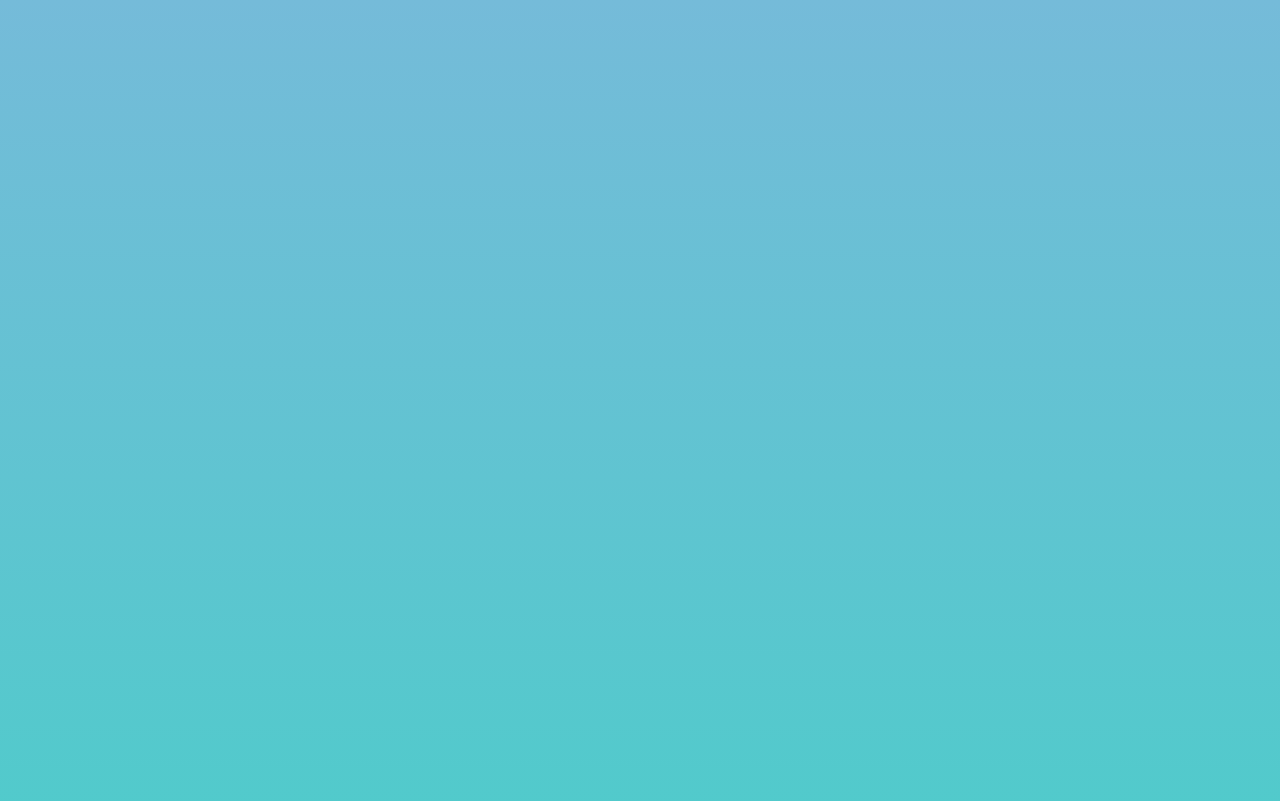
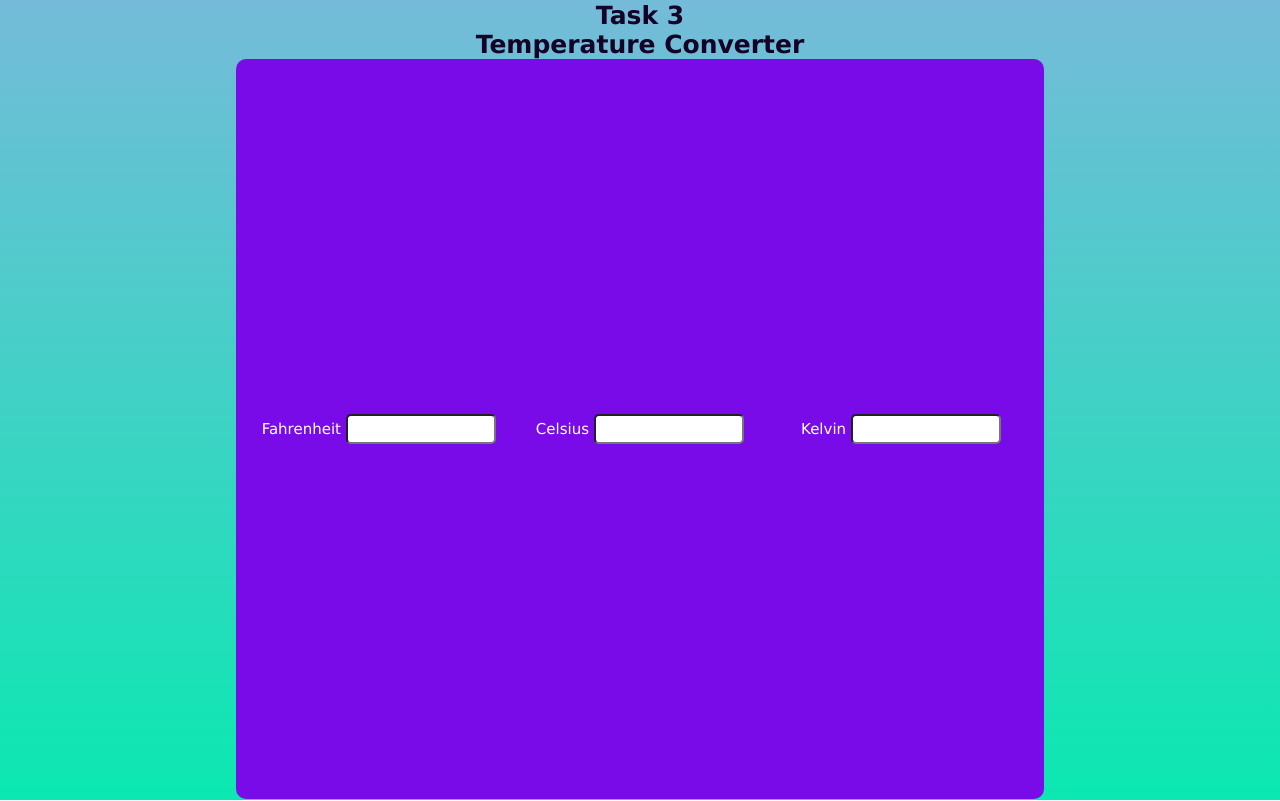
Before and after one commit to dewanshukaushik/OIBSIP, a plain HTML site: page task3/index.html in a window 1280 px wide. Shown: the top 801 px of the page. Drawn offline with Linux system fonts and the light colour scheme.

Commit message:
Update index.html

```diff
--- a/task3/index.html
+++ b/task3/index.html
@@ -7,7 +7,7 @@
 
     .container {
         width: 100%;
-        height: 300vh;
+        height: 100vh;
         background-image:
           linear-gradient(rgb(117, 187, 217), rgb(11, 232, 177));
         display: flex;
@@ -26,6 +26,7 @@
     .converter-row {
         display: flex;
         width: 60%;
+        height: 80%;
         justify-content: space-between;
         align-items: center;
         background: rgb(121, 11, 232);
```
